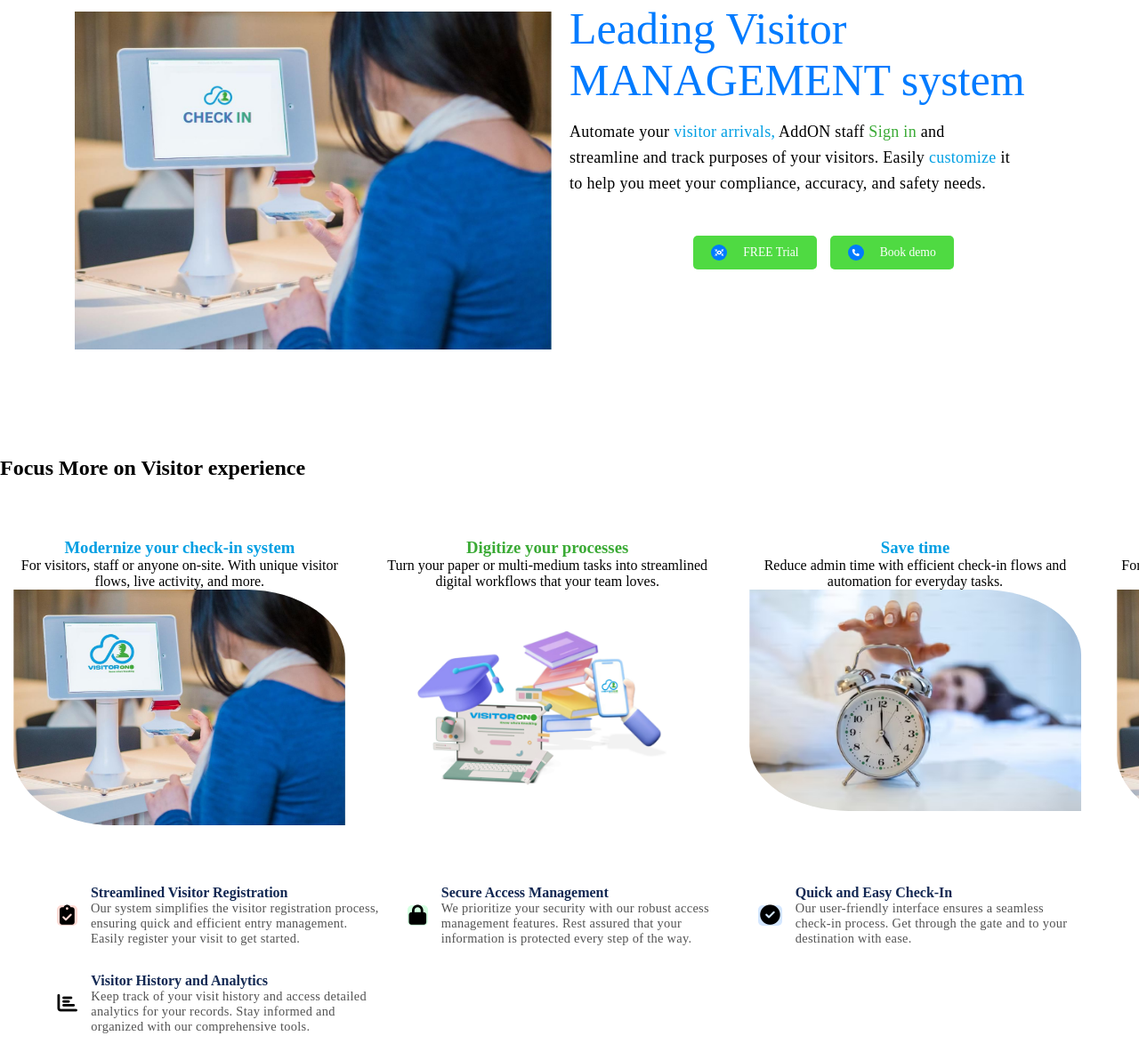
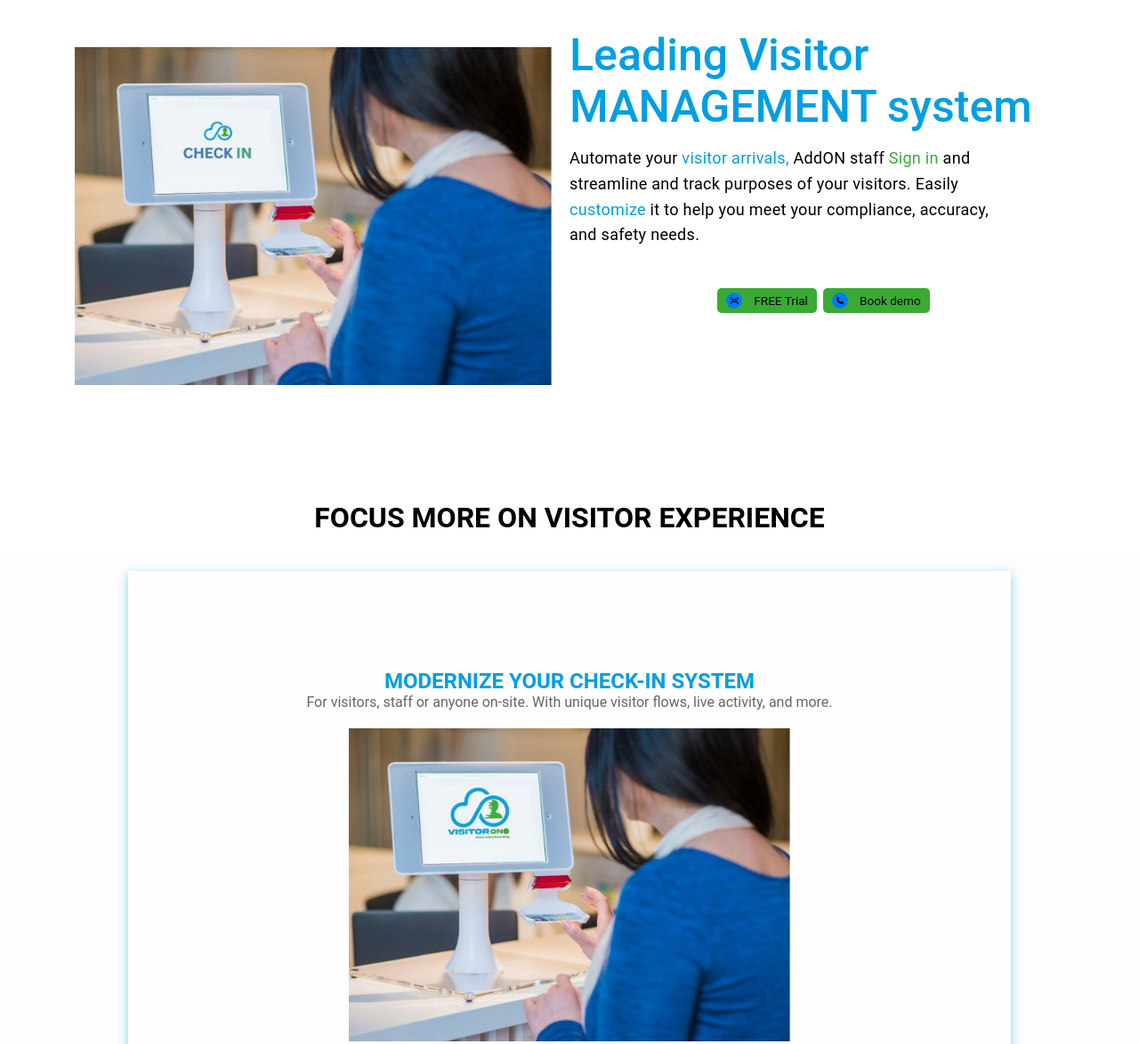
Before and after one commit to olobulu/VisitorOn_update, a plain HTML site: page index.html in a window 1280 px wide. Shown: the part 107-1281 px from the top of the page at 89% size. Drawn offline with nearby package versions, Linux system fonts and the light colour scheme.

Commit message:
Update style.css

```diff
--- a/css/style.css
+++ b/css/style.css
@@ -3,6 +3,7 @@
       margin: 0;
       padding: 0;
       box-sizing: border-box;
+      font-family: 'Roboto', sans-serif;
     }
 
 a{
@@ -202,12 +203,11 @@ ul{
 .hero-text{
    display: flex;
    flex-direction: column;
-   margin-top: 10px;
 }
 
 .hero-text h1{
    font-size: 50px;
-   color: #007BFF;
+   color: #009FE3;
    font-weight: 500;
 }
 
@@ -224,24 +224,24 @@ ul{
 .hero-text-btns {
   display: flex;
   justify-content: start; /* Aligns items to the left */
-  gap: 10px; /* Adds space between the buttons */
+  gap: 2px; /* Adds space between the buttons */
   margin-top: 1px; /* Margin from the top */
   margin-left: 0px; /* Margin from the left */
 }
 
 .hero-text-btns a {
-  background-color:#4fda42;
-  color: white;
-  padding: 10px 20px;
+  background-color:#3AAA35;
+  color: #000;
+  padding: 5px 10px;
   text-decoration: none;
   border-radius: 5px;
   display: flex;
   align-items: center; /* Aligns icon and text vertically */
-  gap: 10px; /* Adds space between the icon and the text */
+  gap: 5px; /* Adds space between the icon and the text */
 }
 
 .hero-text-btns a:hover {
-  background-color: darkgreen; /* Darkens the button on hover */
+  background-color: #007BFF; /* Darkens the button on hover */
 }
 
 
@@ -277,51 +277,110 @@ ul{
 /*==============slides/functions===============*/
 .services-slider {
   width: 100%;
-  height: 400px;
+  height:100vh ;
+  background-color: #f8ecec17;
   margin-top: 5px;
   overflow: hidden;
   position: relative;
   padding: 20px;
   box-sizing: border-box;
+  z-index: 1; /* Ensures this element is above others */
+  margin-bottom: 20px;
+
 }
 
-.services-slider h1 {
+.focus h1 {
   text-align: center;
-  line-height: 0%;
-  color: #4fda42;
+  text-transform: uppercase;
+  font-size: 2rem;
+  line-height: 1.2em;
+  margin-bottom: 20px; /* Adds spacing below the heading */
 }
 
 .slider-wrapper {
-  margin-top: 20px;
-  display: flex;
-  width: 200%;
-  animation: slide 400s infinite;
+  position: relative;
+  width: 80%;
+  height: 80vh;
+  z-index: 2; /* Ensures slider content is above */
+  margin: auto; /* Center horizontally */
 }
 
 .service {
-  width: calc(100% / 6);
-  padding: 20px;
+  position: absolute;
+  width: 100%;
+  height: 100%;
+  opacity: 0;
   box-sizing: border-box;
   text-align: center;
+  transition: opacity 1s ease-in-out;
+  display: flex;
+  flex-direction: column;
+  justify-content: center;
+  align-items: center;
+  box-shadow: 0 4px 12px rgba(0, 158, 227, 0.5); /* Updated shadow color */
 }
 
 .service img {
-  width: 100%;
-  position: relative;
-  border-radius: 0% 30% 0% 30%;
+  width: 50%;
 }
 
-@keyframes slide {
-  0% { transform: translateX(0); }
-  16.67% { transform: translateX(-16.67%); }
-  33.33% { transform: translateX(-33.33%); }
-  50% { transform: translateX(-50%); }
-  66.67% { transform: translateX(-66.67%); }
-  83.33% { transform: translateX(-83.33%); }
-  100% { transform: translateX(-100%); }
+.service h3 {
+  font-size: 24px;
+  text-transform: uppercase;
+}
+
+.service p {
+  font-size: 16px;
+  margin-bottom: 20px; /* Space below paragraph */
+  color: #666;
+}
+
+/* Keyframes for fade effect */
+@keyframes fade {
+  0%, 16.67% { opacity: 1; }
+  33.33%, 100% { opacity: 0; }
+}
+
+/* Applying fade animation to each service */
+.service:nth-child(1) {
+  animation: fade 30s infinite;
+}
+.service:nth-child(2) {
+  animation: fade 30s infinite;
+  animation-delay: 6s;
+}
+.service:nth-child(3) {
+  animation: fade 30s infinite;
+  animation-delay: 12s;
+}
+.service:nth-child(4) {
+  animation: fade 30s infinite;
+  animation-delay: 18s;
+}
+.service:nth-child(5) {
+  animation: fade 30s infinite;
+  animation-delay: 24s;
 }
 
 /*==============slides end===============*/
+
+/* Optional styling for the section */
+section {
+  padding: 40px 0; /* Add padding to the top and bottom */
+  position: relative;
+  z-index: 1; /* Ensure section stays on top */
+}
+
+section::before {
+  content: '';
+  position: absolute;
+  top: 0;
+  left: 0;
+  width: 100%;
+  height: 100%;
+  background: rgba(255, 255, 255, 0); /* Ensure no background overlays */
+  z-index: -1; /* Behind the section content */
+}
 
 /*==============what-we-provide===============*/
 .what-we-provide{
@@ -571,7 +630,6 @@ ul{
   text-align: center;
   width: 100%;
   box-sizing: border-box;
-  border-radius: 0 50% 0 50%; /* Top right and bottom left border-radius */
   margin-top: 10px; /* 10px bottom margin */
   margin-bottom: 10px; /* 10px bottom margin */
 }
```
